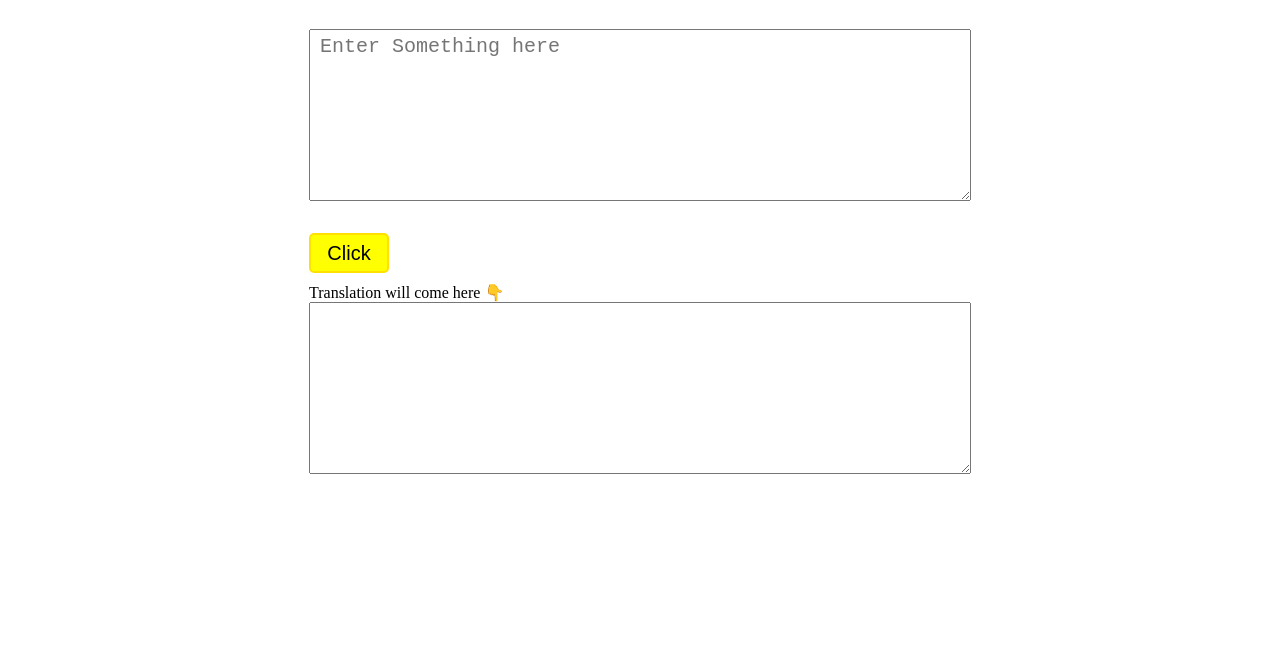
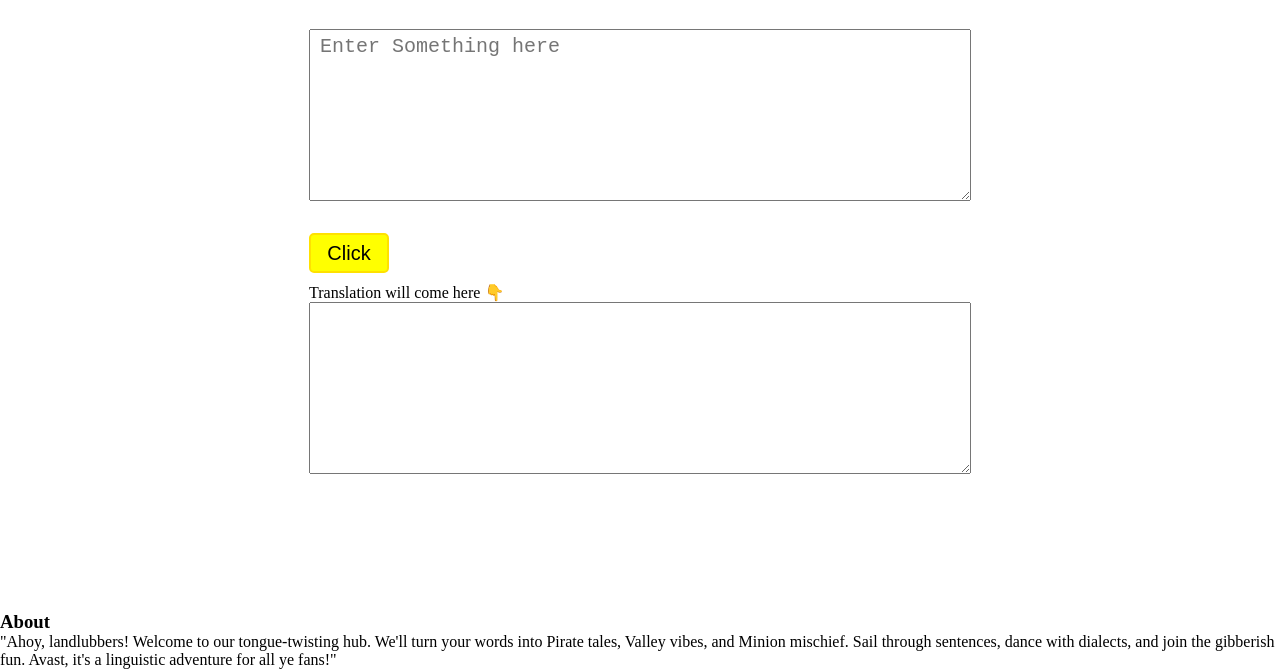
Before and after one commit to lokeshshriwas/Fun-Translate, a plain HTML site: page index.html in a window 1280 px wide. Shown: the part 189-858 px from the top of the page. Before the commit the page ends 800 px from the top, so only its background shows below. Drawn offline with Linux system fonts and the light colour scheme.

Commit message:
Docs : About section

```diff
--- a/index.html
+++ b/index.html
@@ -23,6 +23,11 @@
         </div>
     </div>
 
+    <footer>
+        <h3>About</h3>
+        <p>"Ahoy, landlubbers! Welcome to our tongue-twisting hub. We'll turn your words into Pirate tales, Valley vibes, and Minion mischief. Sail through sentences, dance with dialects, and join the gibberish fun. Avast, it's a linguistic adventure for all ye fans!"</p>
+    </footer>
+
 
     <script src="app.js"></script>
 </body>
```
